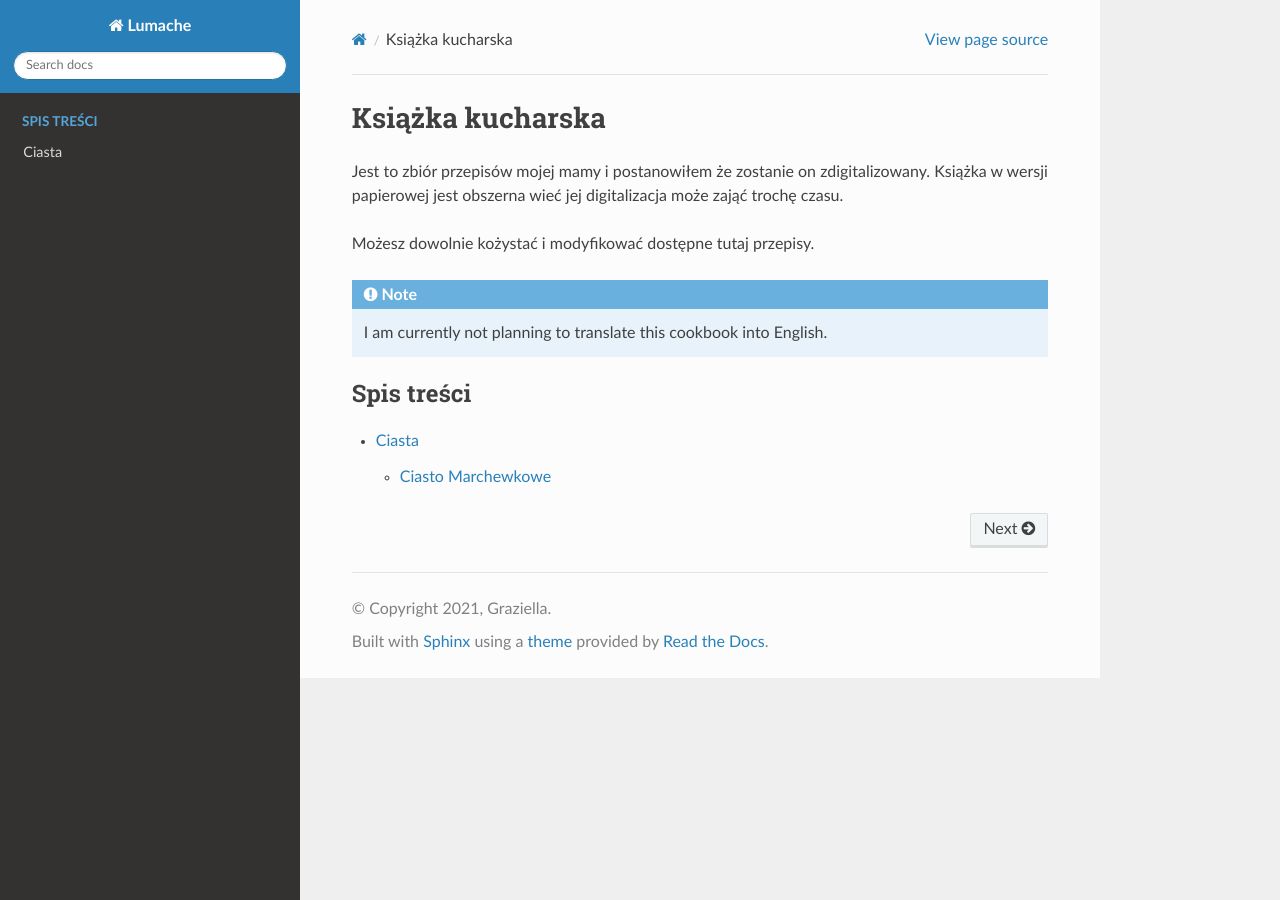
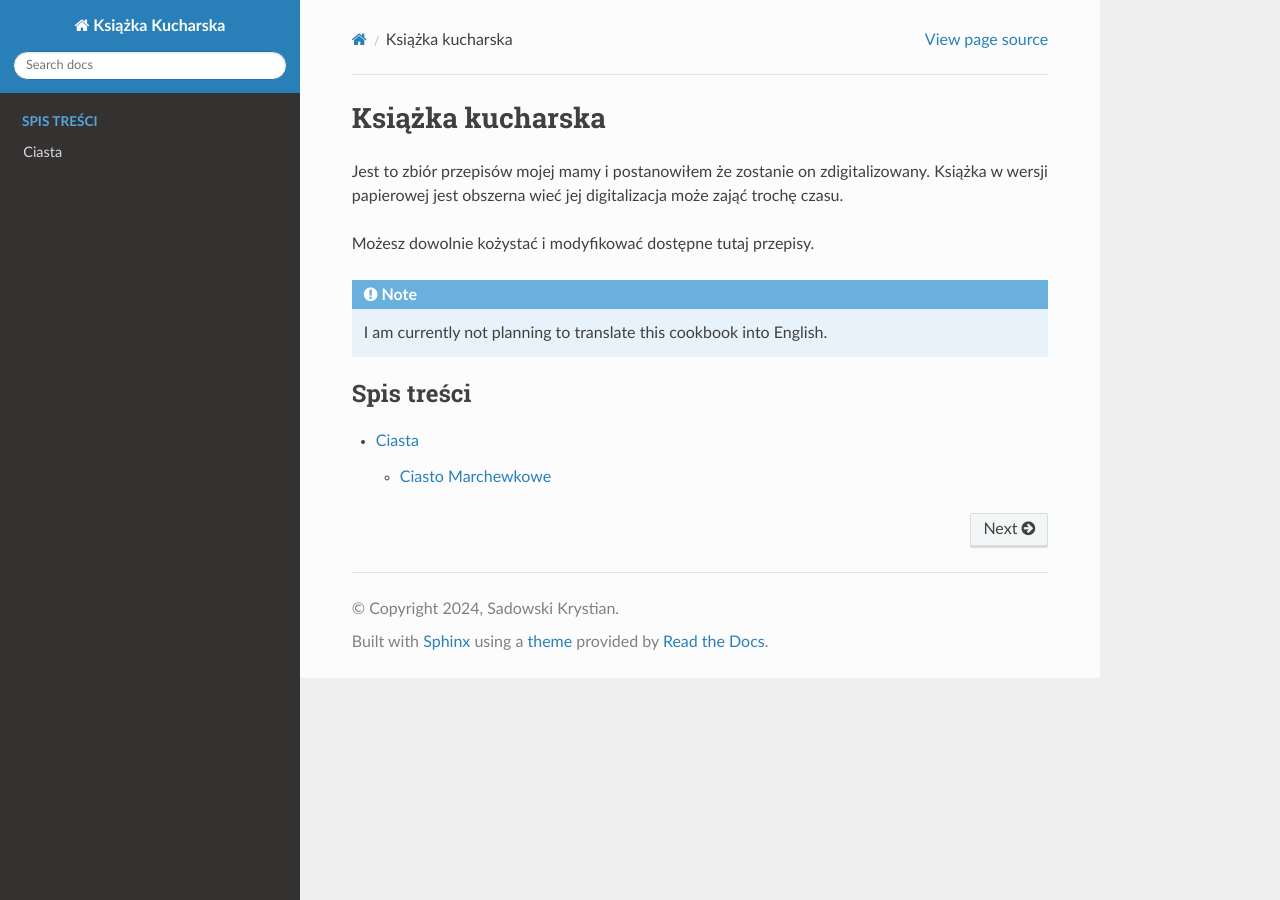
Before and after one commit to Sadowski-Krystian/cook-book, a Sphinx documentation site: the page built from docs/source/index.rst, in a window 1280 px wide. Built offline with Sphinx 7.4.7 and the Read the Docs theme 3.1.0, drawn with Linux system fonts in a browser that asks for light colours; pages that are not in the unit, such as notebooks, are missing from menus.

Commit message:
[mod] author

```diff
--- a/docs/source/conf.py
+++ b/docs/source/conf.py
@@ -2,9 +2,9 @@
 
 # -- Project information
 
-project = 'Lumache'
-copyright = '2021, Graziella'
-author = 'Graziella'
+project = 'Książka Kucharska'
+copyright = '2024, Sadowski Krystian'
+author = 'Sadowski Krystian'
 
 release = '0.1'
 version = '0.1.0'
```
Also changed, not shown: README.rst (deleted, +0 -9 lines).
